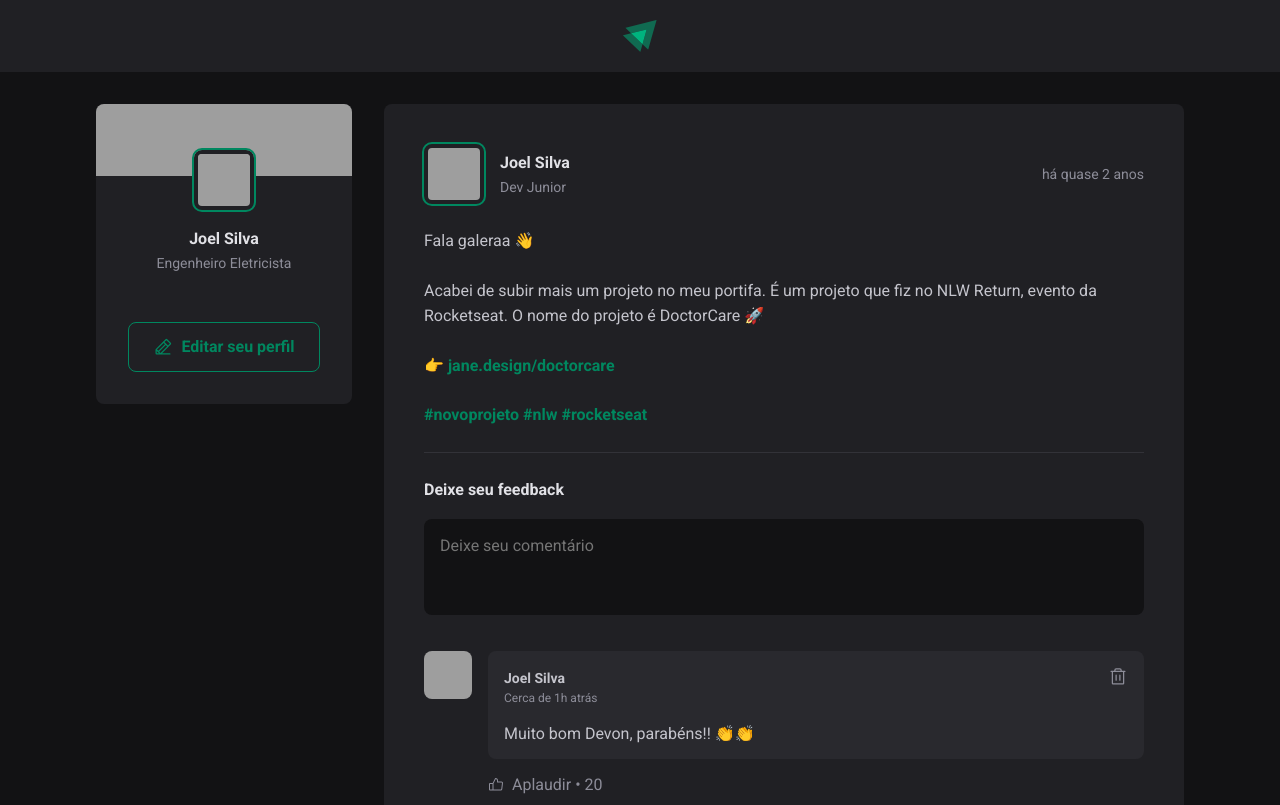
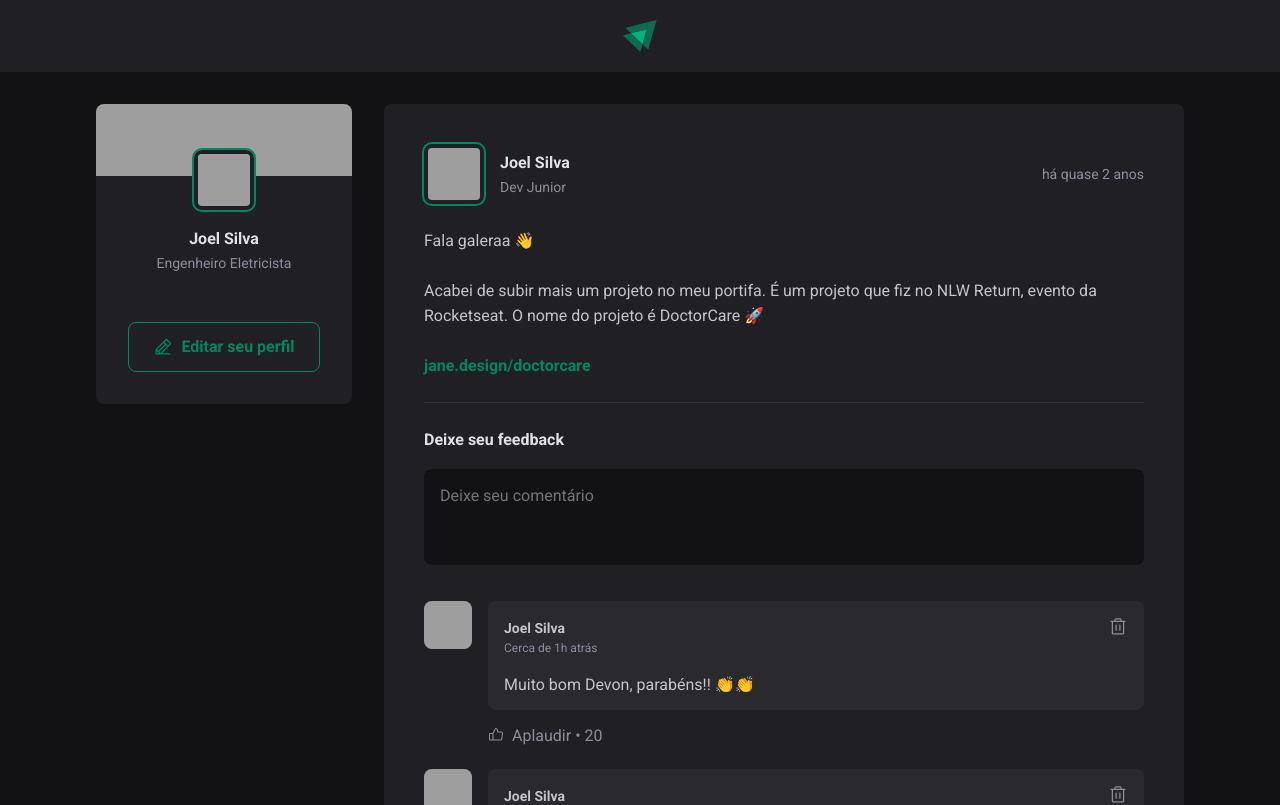
Before and after one commit to joelsilva1986/feed-reactJS, a React (Vite) app: page / in a window 1280 px wide. Shown: the top 805 px of the page. Built offline with nearby package versions, Linux system fonts and the light colour scheme; grey boxes are pictures that could not be loaded.

Commit message:
Finalizado a formatação de Datas, e percorrendo o array de Posts

```diff
--- a/src/components/Post.jsx
+++ b/src/components/Post.jsx
@@ -5,7 +5,7 @@
 import { Comment } from './Comment';
 import styles from './Post.module.css';
 
-export function Post ({ author, publishedAt }) {
+export function Post ({ author, publishedAt, content }) {
 
     const publishedDateFormatted = format(publishedAt, "dd 'de' LLLL 'às' HH:mm'h'", {
         locale: ptBR,
@@ -29,20 +29,19 @@
                     </div>
                 </div>
 
-                <time title=" 08 de Maio às 08:13h" dateTime="22-05-11 8:13:30">
+                <time title={publishedDateFormatted} dateTime={publishedAt.toISOString()}>
                     {publishedDateRelativeToNow}
                 </time>
             </header>
 
             <div className={styles.content}>
-                <p>Fala galeraa 👋</p>
-                <p>Acabei de subir mais um projeto no meu portifa. É um projeto que fiz no NLW Return, evento da Rocketseat. O nome do projeto é DoctorCare 🚀</p>
-                <p>👉{' '}<a href="">jane.design/doctorcare </a> </p>
-                <p>
-                    <a href="">#novoprojeto</a>{' '}
-                    <a href="">#nlw</a>{' '}
-                    <a href="">#rocketseat</a>{' '}
-                </p>
+               {content.map(line => {
+                if(line.type ==='paragraph') {
+                    return <p>{line.content}</p>
+                } else if (line.type === 'link') {
+                    return <p><a href="#">{line.content}</a></p>
+                }
+               })}
             </div>
 
             <form className={styles.commentForm}>
```
